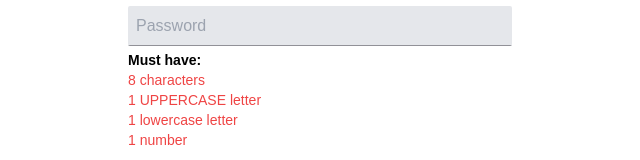
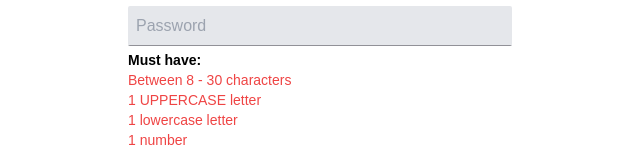
Before and after one commit to scarsam/decent, a Next.js app: page /sign-up in a window 1280 px wide. Shown: the part 420-580 px from the top of the page, without its empty margins (0-640 px from the left). Built offline with nearby package versions, Linux system fonts and the light colour scheme.

Commit message:
Fixed the manual validation to trigger on keyUp

```diff
--- a/components/Form.tsx
+++ b/components/Form.tsx
@@ -5,19 +5,17 @@ const Form: React.VFC<IForm> = ({
   handleSubmit,
   initalValues,
   validationSchema,
-  validate,
   render,
 }) => {
   return (
     <Formik
       initialValues={initalValues}
       onSubmit={handleSubmit}
-      validate={validate}
       validationSchema={validationSchema}
     >
-      {({ errors, touched }) => (
+      {({ errors, touched, handleChange }) => (
         <FormikForm className="w-full md:w-96">
-          {render(errors, touched)}
+          {render(errors, touched, handleChange)}
         </FormikForm>
       )}
     </Formik>
--- a/components/PasswordRequirements.tsx
+++ b/components/PasswordRequirements.tsx
@@ -1,7 +1,7 @@
 import { IPassword } from "../types";
 
 const PasswordRequirements: React.VFC<IPassword> = ({
-  minLength,
+  hasLength,
   hasNumber,
   hasLowerCase,
   hasUpperCase,
@@ -10,8 +10,8 @@ const PasswordRequirements: React.VFC<IPassword> = ({
     <>
       <p className="text-sm font-semibold">Must have:</p>
       <ul className="text-sm">
-        <li className={`${minLength ? "text-green-500" : "text-red-500"}`}>
-          8 characters
+        <li className={`${hasLength ? "text-green-500" : "text-red-500"}`}>
+          Between 8 - 30 characters
         </li>
         <li className={`${hasUpperCase ? "text-green-500" : "text-red-500"}`}>
           1 UPPERCASE letter
--- a/components/TextField.tsx
+++ b/components/TextField.tsx
@@ -12,11 +12,13 @@ const TextField: React.VFC<ITextField> = ({
   errorMessage,
   helperText,
   validate,
+  handleChange,
 }) => {
   return (
     <div className="mb-1">
       <Label id={name} label={label}>
         <Field
+          onKeyUp={(e) => handleChange(e)}
           validate={validate}
           className={`bg-gray-200 p-2 rounded-sm form-border form-focus outline-none mb-1 ${
             isInvalid ? "form-error bg-red-100" : ""
--- a/pages/sign-up.tsx
+++ b/pages/sign-up.tsx
@@ -18,7 +18,7 @@ const initalValues = {
 };
 
 const Signup: React.VFC = () => {
-  const [minLength, setMinLength] = useState(false);
+  const [hasLength, setHasLength] = useState(false);
   const [hasNumber, setHasNumber] = useState(false);
   const [hasLowerCase, setHasLowerCase] = useState(false);
   const [hasUpperCase, setHasUpperCase] = useState(false);
@@ -28,12 +28,14 @@ const Signup: React.VFC = () => {
 
   const validatePassword = (password) => {
     let error;
-    password.length >= 8 ? setMinLength(true) : setMinLength(false);
+    password.length >= 8 && password.length <= 20
+      ? setHasLength(true)
+      : setHasLength(false);
     password.match(/[a-z]+/) ? setHasLowerCase(true) : setHasLowerCase(false);
     password.match(/[A-Z]+/) ? setHasUpperCase(true) : setHasUpperCase(false);
     password.match(/\d+/) ? setHasNumber(true) : setHasNumber(false);
 
-    if (!minLength || !hasNumber || !hasLowerCase || !hasUpperCase) {
+    if (!hasLength || !hasNumber || !hasLowerCase || !hasUpperCase) {
       error = "Required";
       return error;
     }
@@ -60,7 +62,7 @@ const Signup: React.VFC = () => {
         handleSubmit={onSubmit}
         initalValues={initalValues}
         validationSchema={sessionValidationSchema}
-        render={(errors, touched) => (
+        render={(errors, touched, handleChange) => (
           <>
             {error && <ServerError message={error} />}
             <TextField
@@ -69,6 +71,7 @@ const Signup: React.VFC = () => {
               placeholder="Email"
               label="What is your email address?"
               isInvalid={touched.email && errors.email}
+              handleChange={handleChange}
               errorMessage={errors.email}
             />
 
@@ -79,9 +82,10 @@ const Signup: React.VFC = () => {
               label="Please create a strong password:"
               isInvalid={touched.password && errors.password}
               validate={validatePassword}
+              handleChange={handleChange}
               helperText={
                 <PasswordRequirements
-                  minLength={minLength}
+                  hasLength={hasLength}
                   hasNumber={hasNumber}
                   hasLowerCase={hasLowerCase}
                   hasUpperCase={hasUpperCase}
--- a/types/index.ts
+++ b/types/index.ts
@@ -12,7 +12,7 @@ export type UserValidationTypes = typeof userValidationSchema;
 export type SessionValidationTypes = typeof sessionValidationSchema;
 
 export interface IPassword {
-  minLength: boolean;
+  hasLength: boolean;
   hasNumber: boolean;
   hasLowerCase: boolean;
   hasUpperCase: boolean;
@@ -38,6 +38,7 @@ export interface ITextField {
   errorMessage?: string | undefined;
   helperText?: React.ReactNode;
   validate?: (value: any) => { error: string } | void;
+  handleChange: (e: React.ChangeEvent<any>) => void;
 }
 
 export interface IForm {
@@ -52,6 +53,7 @@ export interface IForm {
   render: (
     errors: FormikErrors<{ [key: string]: string }>,
     touched: FormikTouched<{ [key: string]: string }>,
+    handleChange: (e: React.ChangeEvent<any>) => void,
   ) => React.ReactNode;
 }
 
```
